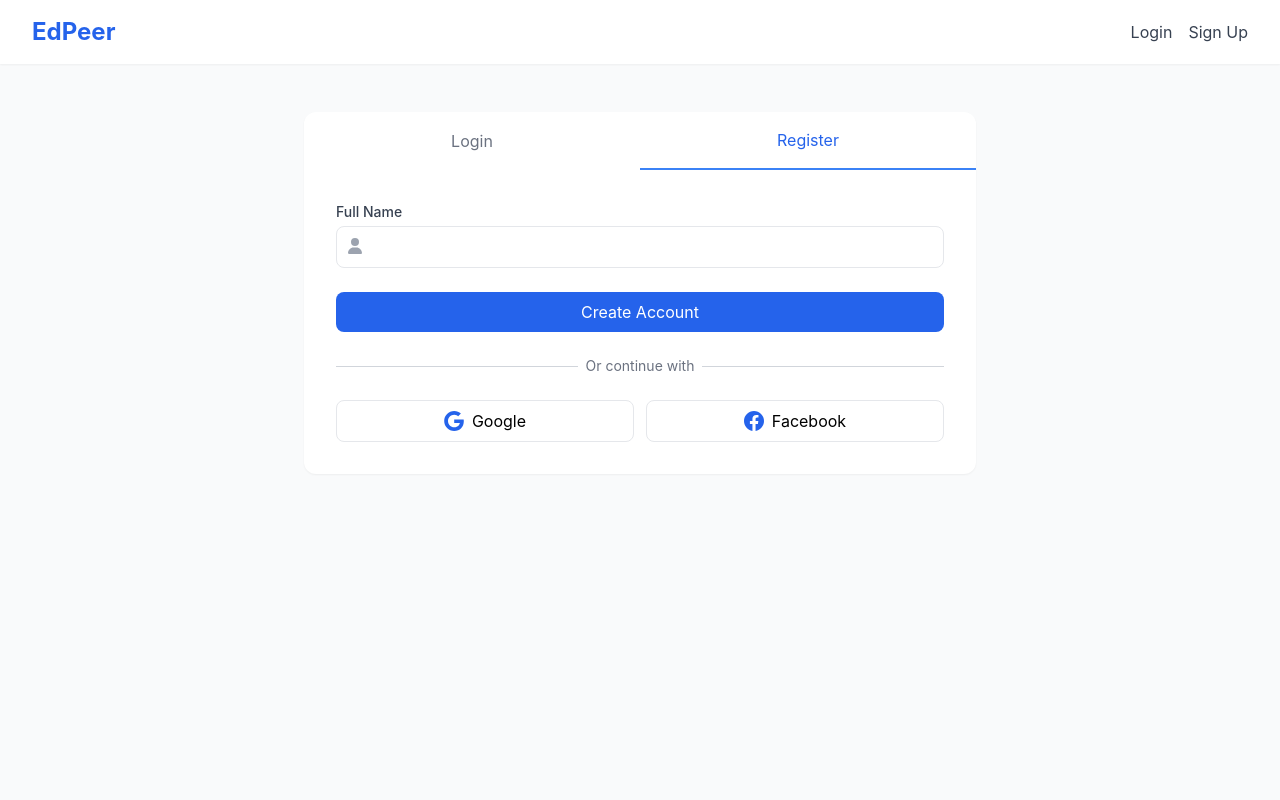
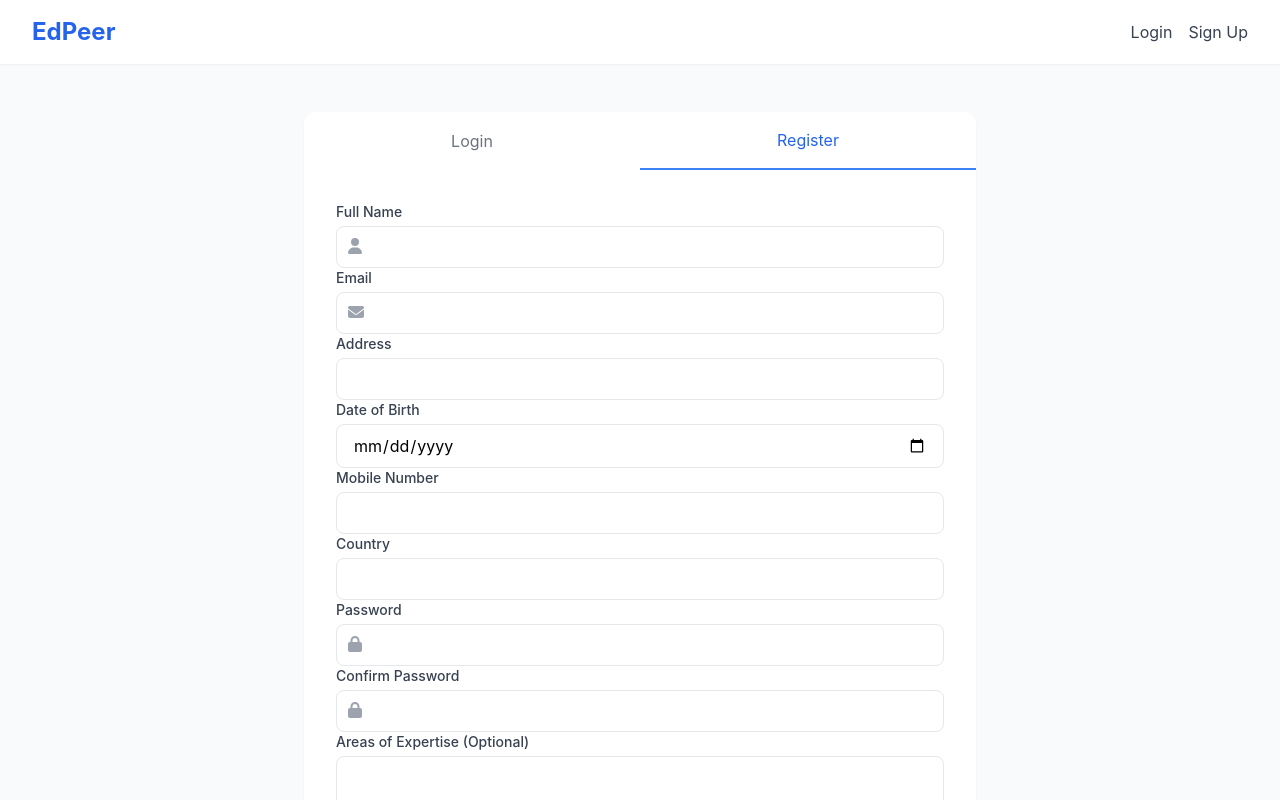
Before and after one commit to samim-reza/EdPeer, a React (Create React App) app in the folder client/: page /login in a window 1280 px wide. Both pictures are taken after a click on the button "Register". Shown: the top 800 px of the page. Built offline with nearby package versions, Linux system fonts and the light colour scheme.

Commit message:
registration page complete and forgot password added

```diff
--- a/client/src/pages/Auth.jsx
+++ b/client/src/pages/Auth.jsx
@@ -69,6 +69,11 @@ export default function Auth() {
                 <button className="w-full bg-blue-600 text-white py-2 rounded-lg hover:bg-blue-700">
                   Sign In
                 </button>
+                <div className="text-center">
+                  <a href="/forgot-password" className="text-sm text-blue-600 hover:underline">
+                    Forgot your password?
+                  </a>
+                </div>
               </form>
             ) : (
               <form className="space-y-6">
@@ -77,6 +82,61 @@ export default function Auth() {
                   <div className="relative">
                     <FontAwesomeIcon icon={faUser} className="absolute left-3 top-3 text-gray-400" />
                     <input type="text" className="w-full pl-10 pr-4 py-2 border rounded-lg focus:ring-2 focus:ring-blue-500" />
+                  </div>
+                  <div>
+                    <label className="block text-sm font-medium text-gray-700 mb-1">Email</label>
+                    <div className="relative">
+                      <FontAwesomeIcon icon={faEnvelope} className="absolute left-3 top-3 text-gray-400" />
+                      <input type="email" className="w-full pl-10 pr-4 py-2 border rounded-lg focus:ring-2 focus:ring-blue-500" />
+                    </div>
+                  </div>
+
+                  <div>
+                    <label className="block text-sm font-medium text-gray-700 mb-1">Address</label>
+                    <input type="text" className="w-full pl-4 pr-4 py-2 border rounded-lg focus:ring-2 focus:ring-blue-500" />
+                  </div>
+
+                  <div>
+                    <label className="block text-sm font-medium text-gray-700 mb-1">Date of Birth</label>
+                    <input type="date" className="w-full pl-4 pr-4 py-2 border rounded-lg focus:ring-2 focus:ring-blue-500" />
+                  </div>
+
+                  <div>
+                    <label className="block text-sm font-medium text-gray-700 mb-1">Mobile Number</label>
+                    <input type="tel" className="w-full pl-4 pr-4 py-2 border rounded-lg focus:ring-2 focus:ring-blue-500" />
+                  </div>
+
+                  <div>
+                    <label className="block text-sm font-medium text-gray-700 mb-1">Country</label>
+                    <input type="text" className="w-full pl-4 pr-4 py-2 border rounded-lg focus:ring-2 focus:ring-blue-500" />
+                  </div>
+
+                  <div>
+                    <label className="block text-sm font-medium text-gray-700 mb-1">Password</label>
+                    <div className="relative">
+                      <FontAwesomeIcon icon={faLock} className="absolute left-3 top-3 text-gray-400" />
+                      <input type="password" className="w-full pl-10 pr-4 py-2 border rounded-lg focus:ring-2 focus:ring-blue-500" />
+                    </div>
+                  </div>
+
+                  <div>
+                    <label className="block text-sm font-medium text-gray-700 mb-1">Confirm Password</label>
+                    <div className="relative">
+                      <FontAwesomeIcon icon={faLock} className="absolute left-3 top-3 text-gray-400" />
+                      <input type="password" className="w-full pl-10 pr-4 py-2 border rounded-lg focus:ring-2 focus:ring-blue-500" />
+                    </div>
+                  </div>
+
+                  <div>
+                    <label className="block text-sm font-medium text-gray-700 mb-1">Areas of Expertise (Optional)</label>
+                    <textarea className="w-full pl-4 pr-4 py-2 border rounded-lg focus:ring-2 focus:ring-blue-500" rows="3"></textarea>
+                  </div>
+
+                  <div className="flex items-center">
+                    <input type="checkbox" id="terms" className="h-4 w-4 text-blue-600 focus:ring-blue-500 border-gray-300 rounded" />
+                    <label htmlFor="terms" className="ml-2 text-sm text-gray-700">
+                      I agree to the <a href="terms.html" target="_blank" className="text-blue-600 underline">Terms of Service</a> and <a href="privacy.html" target="_blank" className="text-blue-600 underline">Privacy Policy</a>
+                    </label>
                   </div>
                 </div>
 
```
